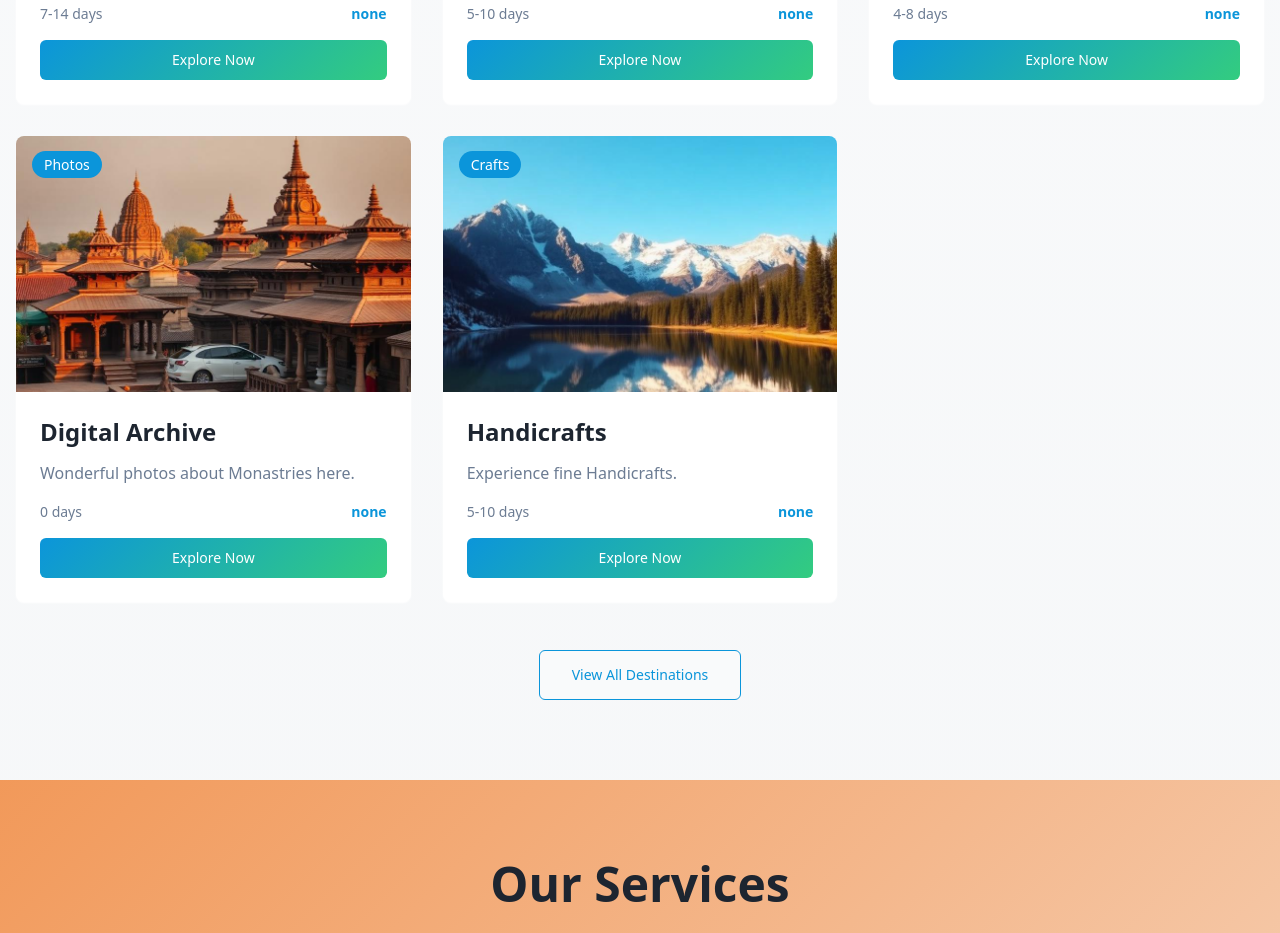
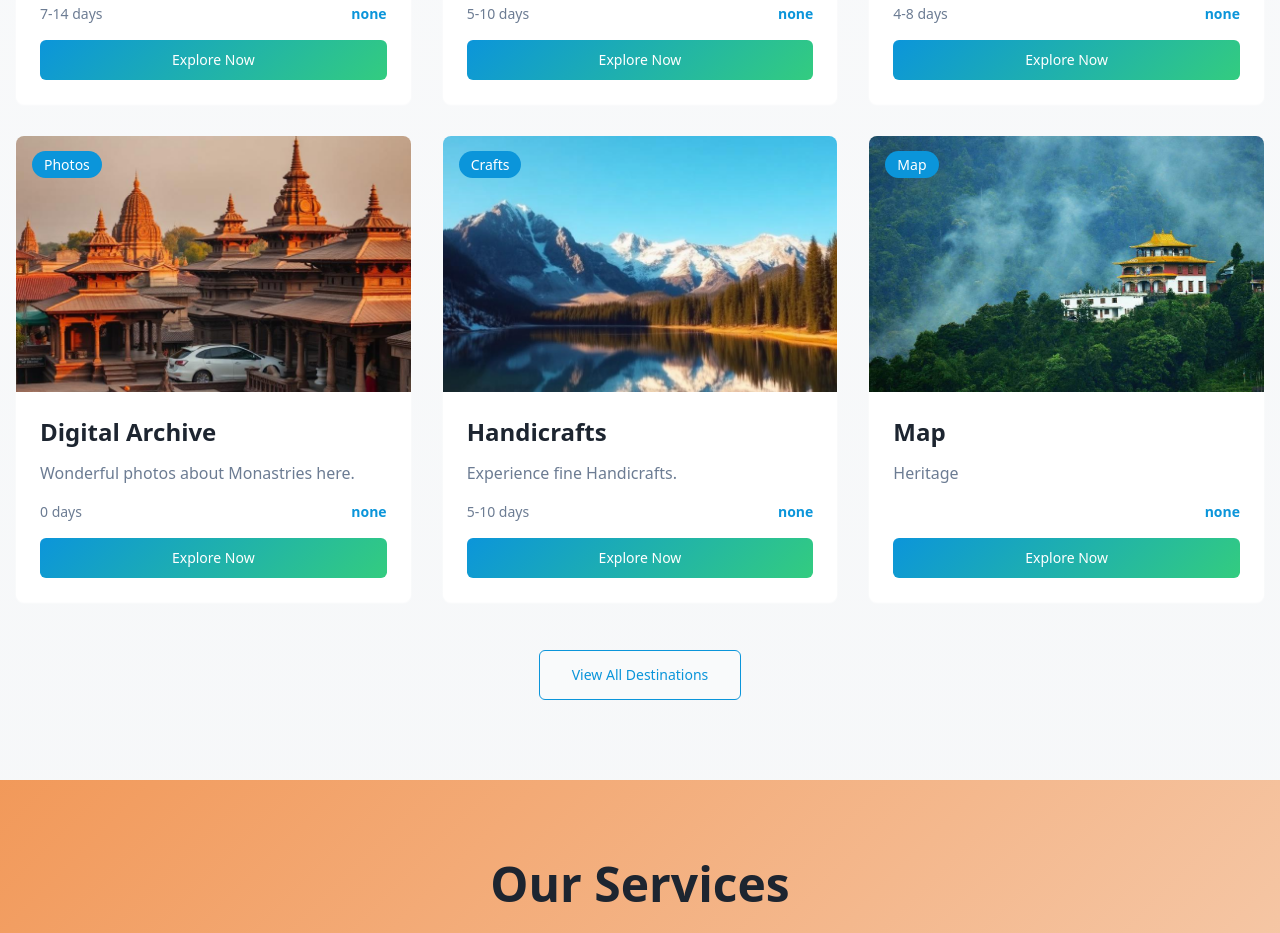
Before and after one commit to TCG-Editz/explore-beyond-here, a React (Vite) app: page / in a window 1280 px wide. Shown: the part 1460-2393 px from the top of the page. Built offline with nearby package versions, Linux system fonts and the light colour scheme; the HTML template or start-up script is replaced by a standard one.

Commit message:
Update Destinations.tsx

```diff
--- a/src/components/Destinations.tsx
+++ b/src/components/Destinations.tsx
@@ -50,7 +50,16 @@ const destinations = [
     price: "none",
     duration: "5-10 days",
     category: "Crafts"
-  }
+  },
+{
+    id: 6,
+    title: "Map",
+    description: "Heritage",
+    image: maldivesImage,
+    price: "none",
+    duration: "",
+    category: "Map"
+  },
 ];
 
 const Destinations = () => {
@@ -63,6 +72,8 @@ const Destinations = () => {
       navigate('/DigitalArchive');
     } else if (destinationId === 3) {
           navigate("/cultural-calendar");
+    } else if (destinationId === 6) {
+          navigate("/Mmap");
     }
     // Add more destinations as needed
   };
```
